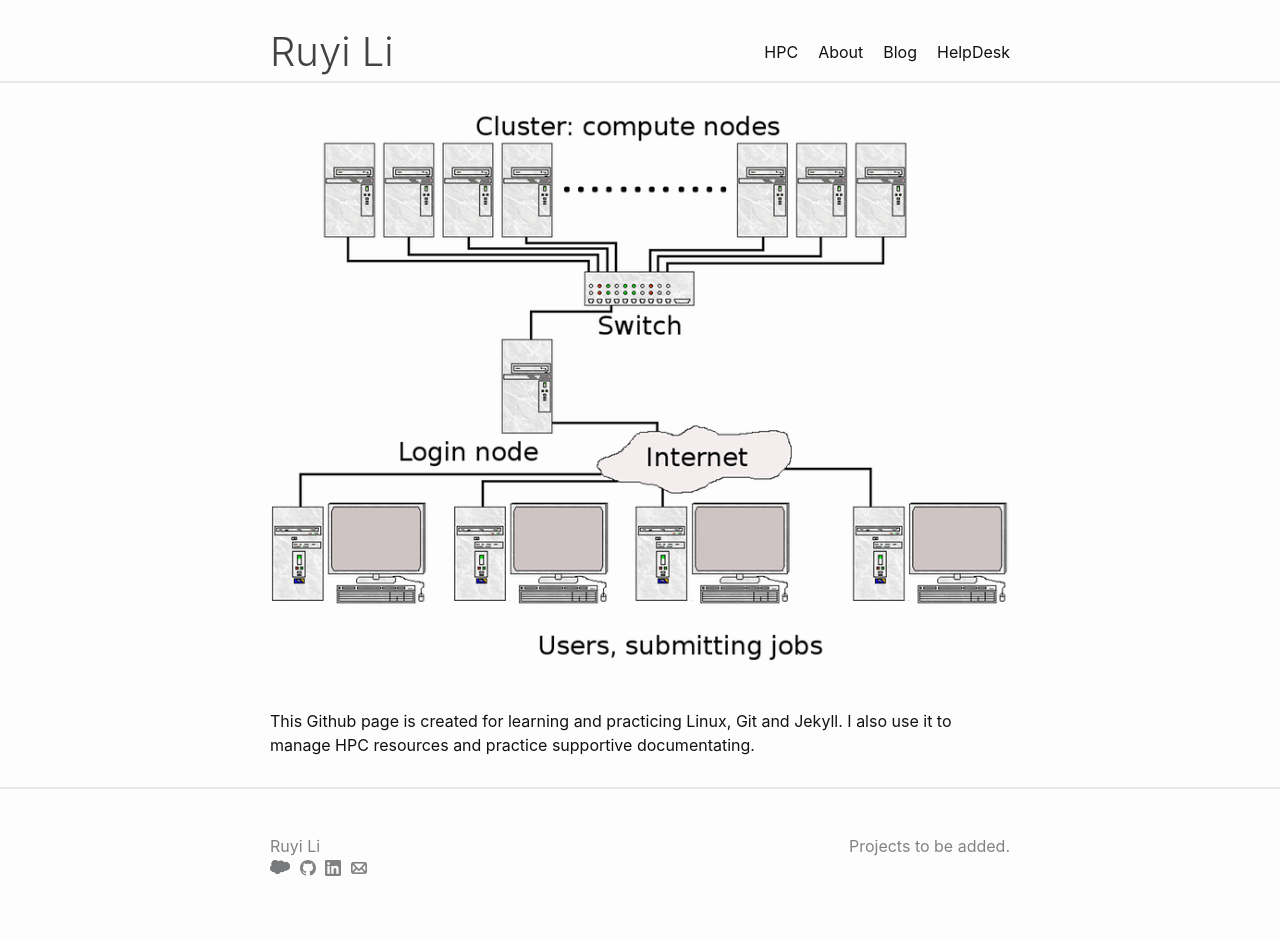
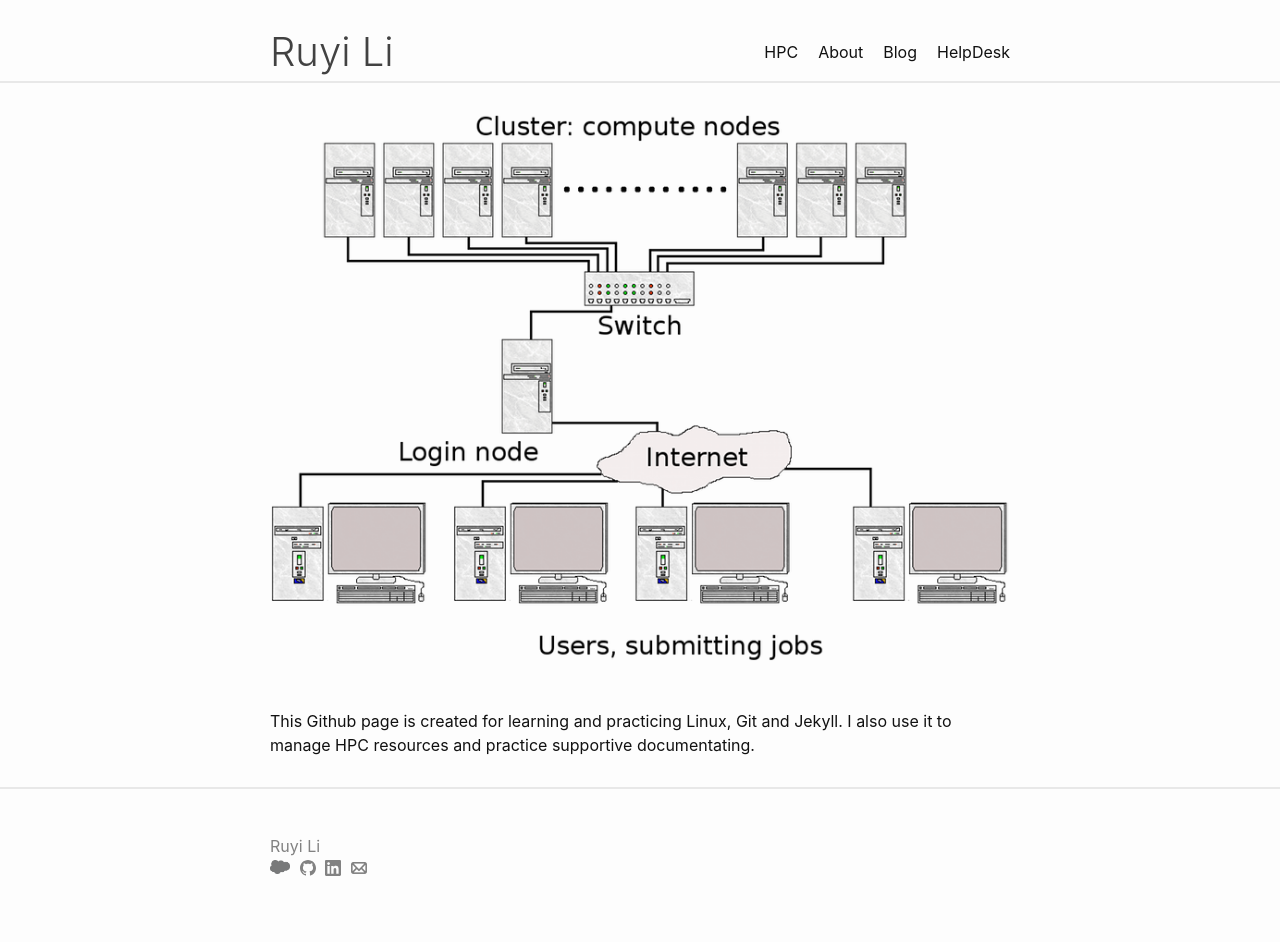
Before and after one commit to Ruyi95/Ruyi95.github.io, a Jekyll site: the page built from index.markdown, in a window 1280 px wide. Built offline with Jekyll 4.4.1, drawn with Linux system fonts in a browser that asks for light colours.

Commit message:
Description removed.

```diff
--- a/_config.yml
+++ b/_config.yml
@@ -22,7 +22,7 @@ title: Ruyi Li
 author: Ruyi Li
 email: ruyiliwl@gmail.com
 description: >- # this means to ignore newlines until "baseurl:"
-  Projects to be added.
+
 baseurl: "/" # the subpath of your site, e.g. /blog
 url: "https://Ruyi95.github.io" # the base hostname & protocol for your site, e.g. http://example.com
 linkedin_username: ruyi-li-634075110
```
